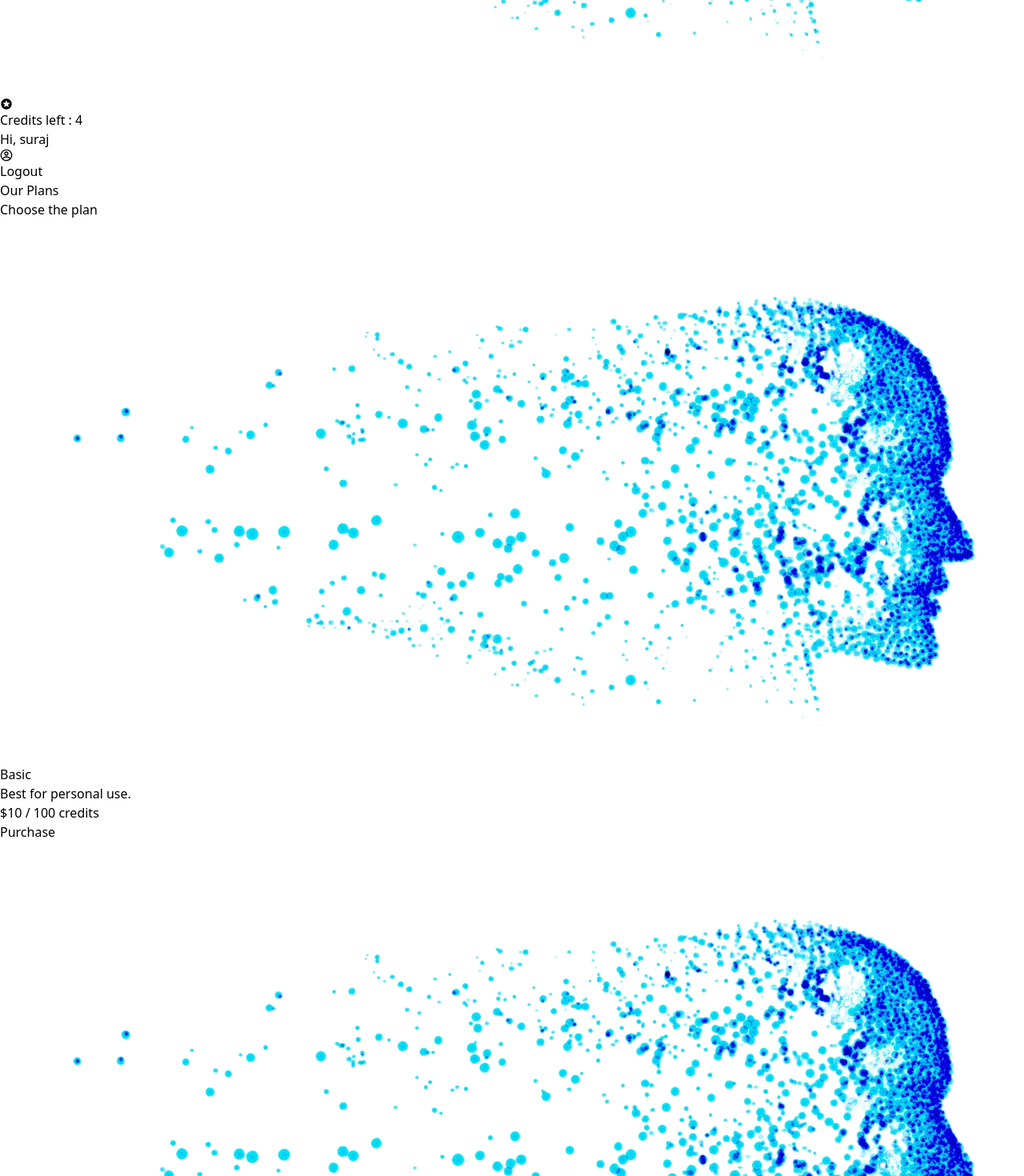
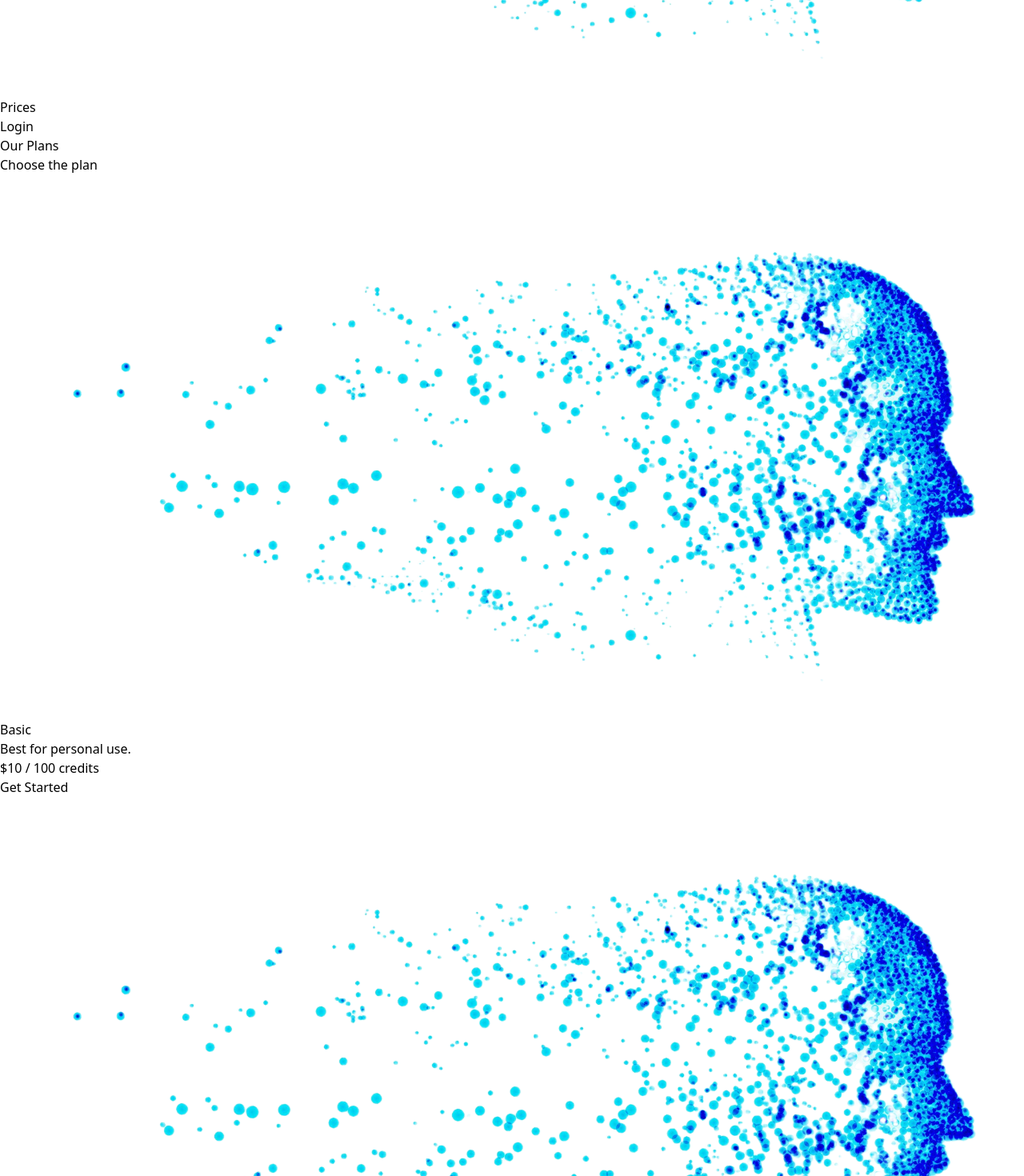
Before and after one commit to suryadwd/AI-IMAGE-GEN.., a React (Vite) app: page /buy in a window 1280 px wide. Shown: the part 560-2030 px from the top of the page at 80% size. Built offline with nearby package versions, Linux system fonts and the light colour scheme.

Commit message:
login signup

```diff
--- a/src/App.jsx
+++ b/src/App.jsx
@@ -1,18 +1,26 @@
-import React from "react";
+import React, { useContext } from "react";
 import { Routes, Route } from "react-router-dom";
 import Home from "./pages/Home";
 import Buy from "./pages/Buy";
 import Result from "./pages/Result";
 import Navbar from "./components/Navbar";
 import Footer from "./components/Footer";
+import Login from "./components/Login";
+import { AppContext } from "./context/AppContext";
+
 const App = () => {
+
+  const {show, setShow} = useContext(AppContext)
+
   return (
     <div className="px-4 sm:px-10 md:px-14 lg:px-21 min-h-screen bg-gradient-to-b from-teal-100 to-orange-100">
       <Navbar />
+     {show &&  <Login/>}
       <Routes>
         <Route path="/" element={<Home />} />
         <Route path="/buy" element={<Buy />} />
         <Route path="/result" element={<Result />} />
+
       </Routes>
       <Footer />
     </div>
--- /dev/null
+++ b/src/components/Login.jsx
@@ -0,0 +1,82 @@
+import React, { useContext, useEffect, useState } from "react";
+import { FaUser } from "react-icons/fa";
+import { TbLockPassword } from "react-icons/tb";
+import { HiOutlineMail } from "react-icons/hi";
+import { RxCross2 } from "react-icons/rx";
+import { AppContext } from "../context/AppContext";
+
+const Login = () => {
+
+  const [state, setState] = useState("Login")
+
+  const {show, setShow} = useContext(AppContext)
+
+  useEffect(() => {
+    document.body.style.overflow = 'hidden';
+  })
+
+  return (
+    <div className="absolute top-0 left-0 right-0 bottom-0 z-10 backdrop-blur-sm bg-black/20 flex justify-center items-center">
+      <form className="relative bg-white p-10 rounded-xl text-slate-500">
+        <h1 className="text-center text-2xl text-neutral-700 font-medium">
+          {state}
+        </h1>
+        <p className="font-light mt-2">
+          Welcome back! Please fill you crenditials
+        </p>
+
+       {state != "Login" &&  <div className="border px-6 py-2 flex items-center gap-2 rounded-full mt-5">
+          <FaUser />
+          <input
+            className="outline-none text-sm"
+            type="text"
+            placeholder="Full Name"
+            required
+          />
+        </div>}
+
+        <div className="border px-6 py-2 flex items-center gap-2 rounded-full mt-5">
+          <TbLockPassword />
+          <input
+            className="outline-none text-sm"
+            type="email"
+            placeholder="Email id"
+            required
+          />
+        </div>
+
+        <div className="border px-6 py-2 flex items-center gap-2 rounded-full mt-5">
+          <HiOutlineMail />
+          <input
+            className="outline-none text-sm"
+            type="password"
+            placeholder="Password"
+            required
+          />
+        </div>
+
+        <p className="text-sm text-blue-600 my-4 cursor-pointer ml-4">
+          Forgot password?
+        </p>
+
+        <button className="bg-blue-500 w-full text-white py-2 rounded-full">
+          {state !== 'Login' ? "Create account" : "Login"}
+        </button>
+
+      { state === "Login" && <p className="mt-5 text-center">
+        Don't have an account?{" "}
+        <span className="text-blue-600 cursor-pointer"onClick={() => setState("Signup")}>Signup</span>
+      </p>}
+
+        { state !=="Login" && <p className="mt-5 text-center">
+          Already have an account?{" "}
+          <span className="text-blue-600 cursor-pointer" onClick={() => setState("Login")}>Login</span>
+        </p>}
+
+        <RxCross2 onClick={() => setShow(false)}  className="size-6 absolute top-3 right-3" />
+      </form>
+    </div>
+  );
+};
+
+export default Login;
--- a/src/components/Navbar.jsx
+++ b/src/components/Navbar.jsx
@@ -6,6 +6,7 @@ import {AppContext} from "../context/AppContext"
 const Navbar = () => {
 
   const{login} = useContext(AppContext)
+  const {show, setShow} = useContext(AppContext)
 
   return (
     <div className="flex items-center justify-between">
@@ -20,7 +21,7 @@ const Navbar = () => {
       {!login ?
        <div className=" flex items-center gap-3 justify-between">
         <Link to='/buy'><p className="cursor-pointer">Prices</p></Link>
-        <button className="bg-zinc-900 text-white rounded-lg px-6 py-2" >Login</button>
+        <button className="bg-zinc-900 text-white rounded-lg px-6 py-2" onClick={() => setShow(true)} >Login</button>
       </div>
       :
       <div className="flex items-center justify-between gap-3">
--- a/src/context/AppContext.jsx
+++ b/src/context/AppContext.jsx
@@ -3,10 +3,12 @@ import { createContext, useState } from "react";
 export const AppContext = createContext()
 
 const AppContextProvider = (props) => {
-  const [login, setLogin] = useState(true);
+  const [login, setLogin] = useState(!true);
+  const [show, setShow] = useState(false)
 
   const value = {
-    login, setLogin
+    login, setLogin,
+    show, setShow
   }
 
   return (
--- a/src/pages/Buy.jsx
+++ b/src/pages/Buy.jsx
@@ -23,6 +23,7 @@ const Buy = () => {
   ];
 
   const {login} = useContext(AppContext)
+  const {show, setShow} = useContext(AppContext)
 
   return (
     <div className="min-h-[60vh] text-center mt-4  ">
@@ -38,7 +39,7 @@ const Buy = () => {
             <p className="mt-2 mb-1 font-semibold ">{item.id}</p>
             <p className="text-lg">{item.desc}</p>
             <p className="mt-4"><span className="text-3xl font-medium">${item.price} </span>/ {item.credits} credits</p>
-            <button className=" px-12 py-1 mt-5 text-white bg-gray-800 rounded-md">{login ? "Purchase" : "Get Started"}</button>
+            <button  onClick={() => setShow(true)} className=" px-12 py-1 mt-5 text-white bg-gray-800 rounded-md" >{login ? "Purchase" : "Get Started"}</button>
           </div>
         ))}
       </div>
```
